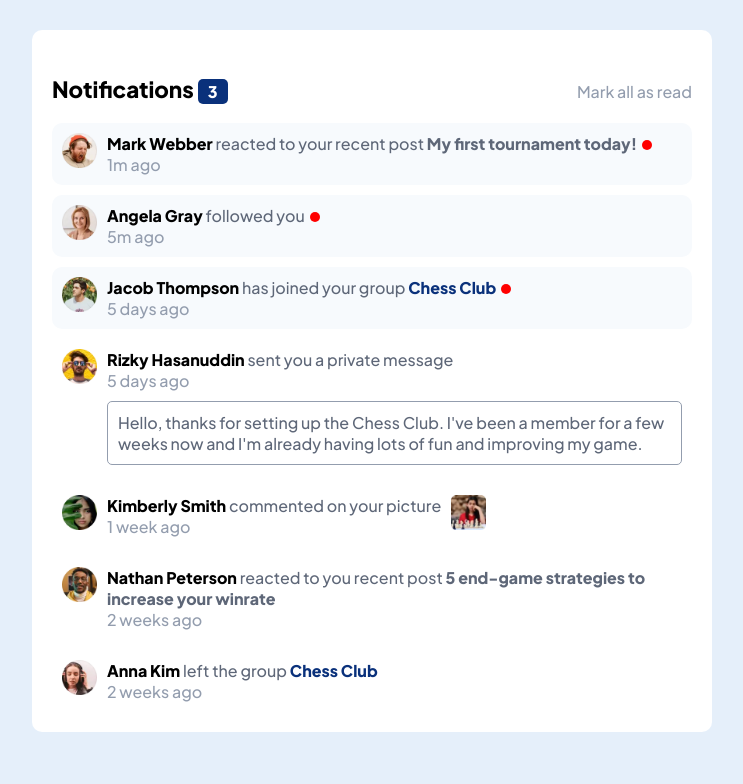
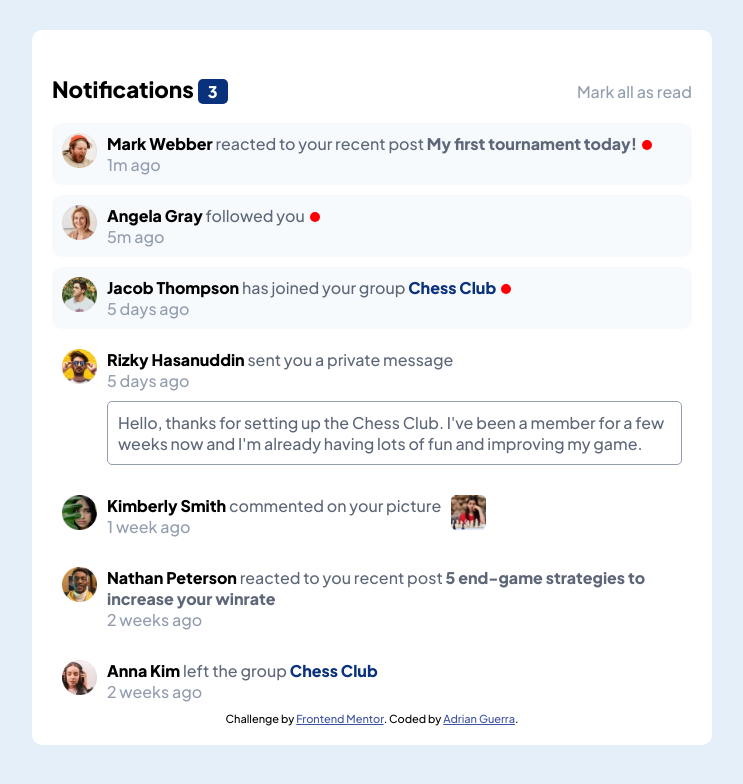
Before and after one commit to adie9/notifications-page, a React (Vite) app: page / in a window 1280 px wide. Shown: the top 784 px of the page, without its empty margins (268-1011 px from the left). Built offline with nearby package versions, Linux system fonts and the light colour scheme.

Commit message:
Added Footer

```diff
--- /dev/null
+++ b/components/Footer.jsx
@@ -0,0 +1,12 @@
+function Footer() {
+    return (
+        <footer>
+            <div class="attribution">
+                Challenge by <a href="https://www.frontendmentor.io?ref=challenge" target="_blank">Frontend Mentor</a>.
+                Coded by <a href="https://www.frontendmentor.io/profile/adie9" target="_blank">Adrian Guerra</a>.
+            </div>
+        </footer>
+    )
+}
+
+export default Footer
--- a/src/App.jsx
+++ b/src/App.jsx
@@ -2,6 +2,7 @@
 import "../styles/index.css"
 import Header from "../components/Header"
 import Feed from "../components/Feed"
+import Footer from "../components/Footer"
 import { useState } from "react"
 
 function App() {
@@ -17,6 +18,7 @@
       isUnread={isUnread} setIsUnread={setIsUnread}
       notiAmount={notiAmount} setAmount={setAmount} />
       <Feed isRead={isRead} setIsRead={setIsRead} isUnread={isUnread} setIsUnread={setIsUnread} />
+      <Footer />
     </div>
   )
 }
```
